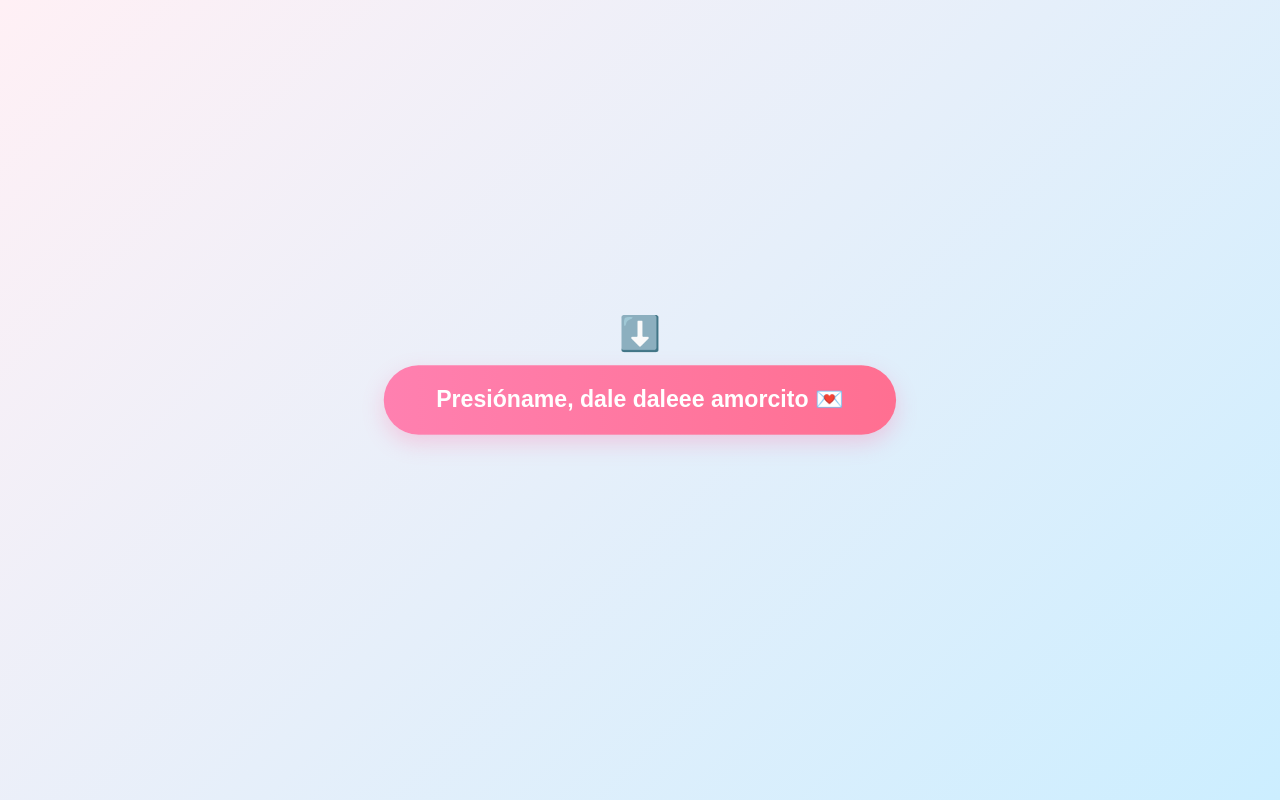
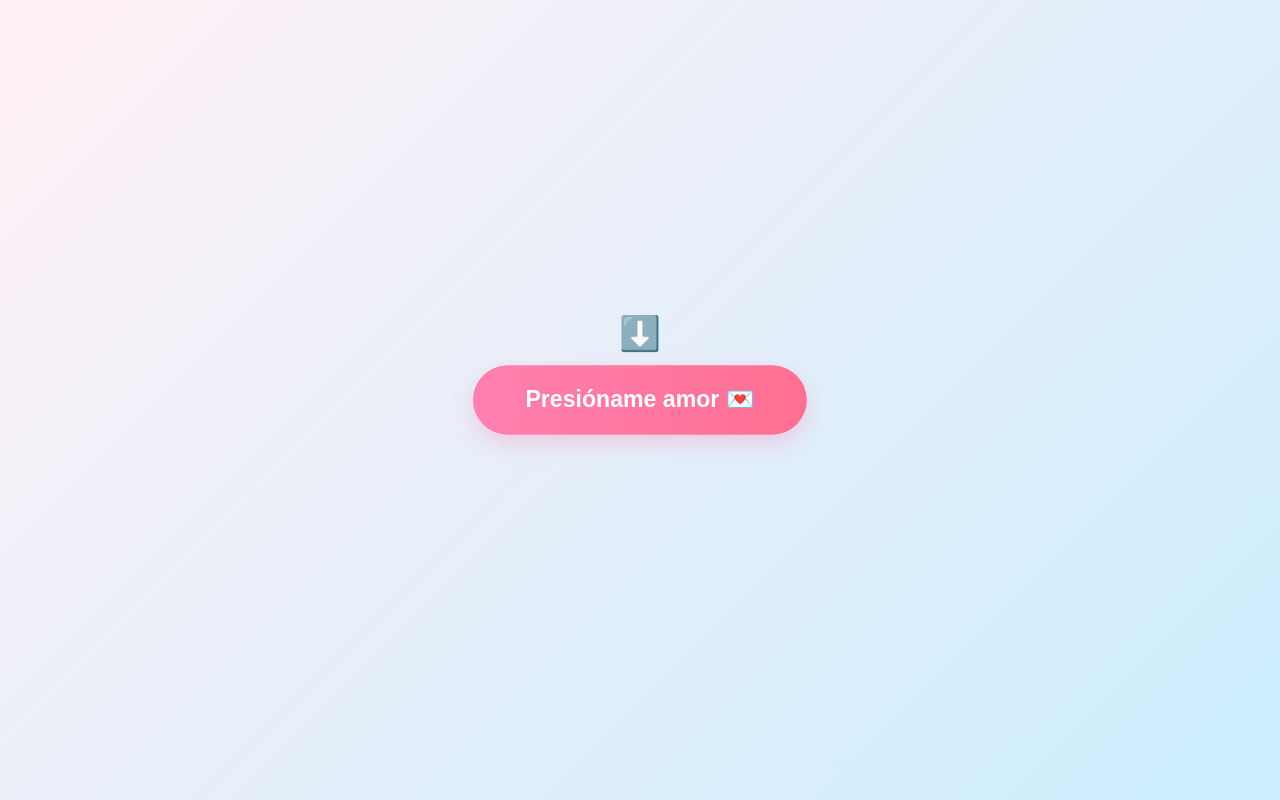
Before and after one commit to MenaKuJose/cosi.github.io, a plain HTML site: page index.html in a window 1280 px wide. Drawn offline with Linux system fonts and the light colour scheme.

Commit message:
segundo commit

```diff
--- a/index.html
+++ b/index.html
@@ -6,7 +6,7 @@
   <link rel="stylesheet" href="estilos.css">
 </head>
 <body>
-  <button onclick="iniciarDedicatoria()" class="boton">Presióname, dale daleee amorcito 💌</button>
+  <button onclick="iniciarDedicatoria()" class="boton">Presióname amor 💌</button>
 
   <div class="container">
     <div class="card">
```
